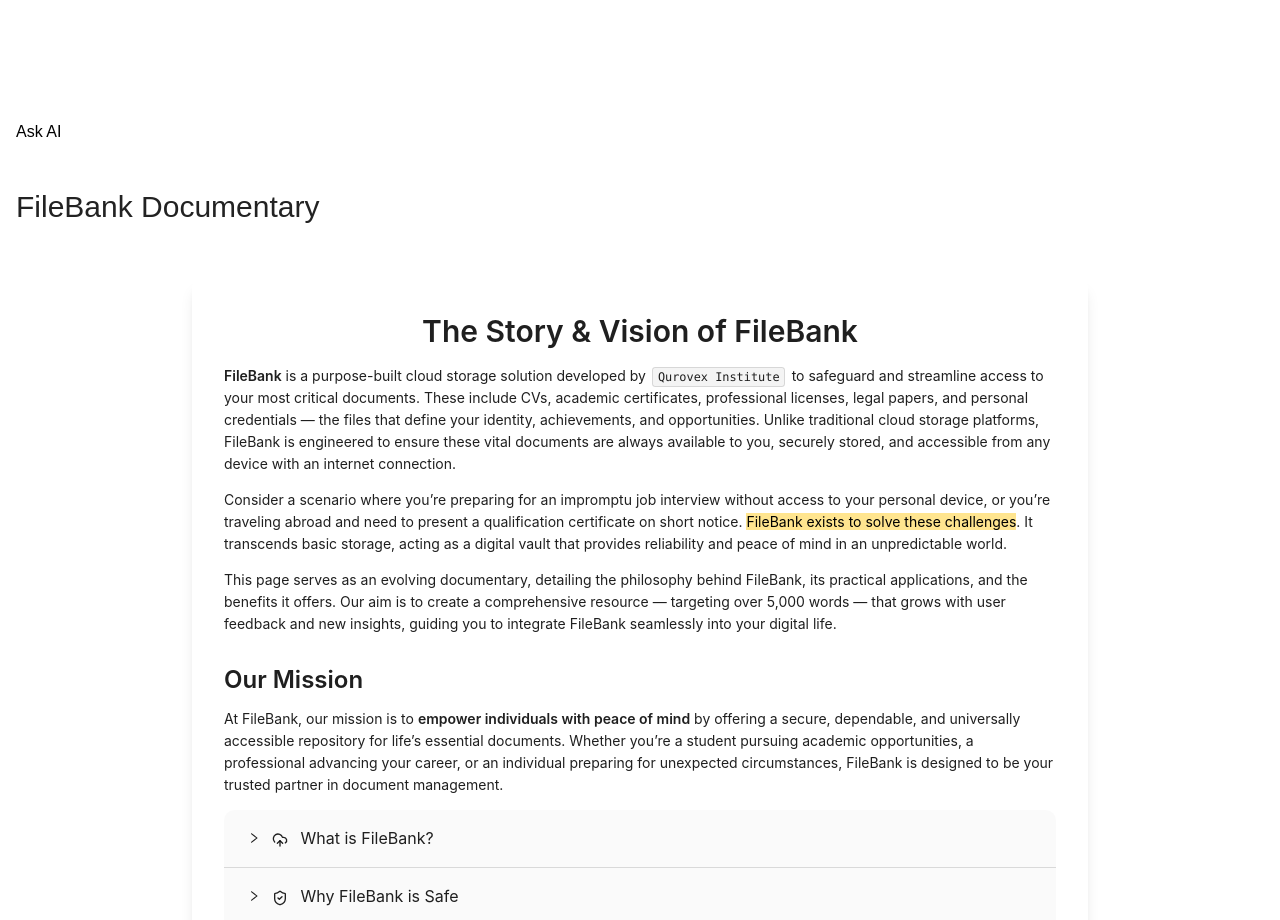
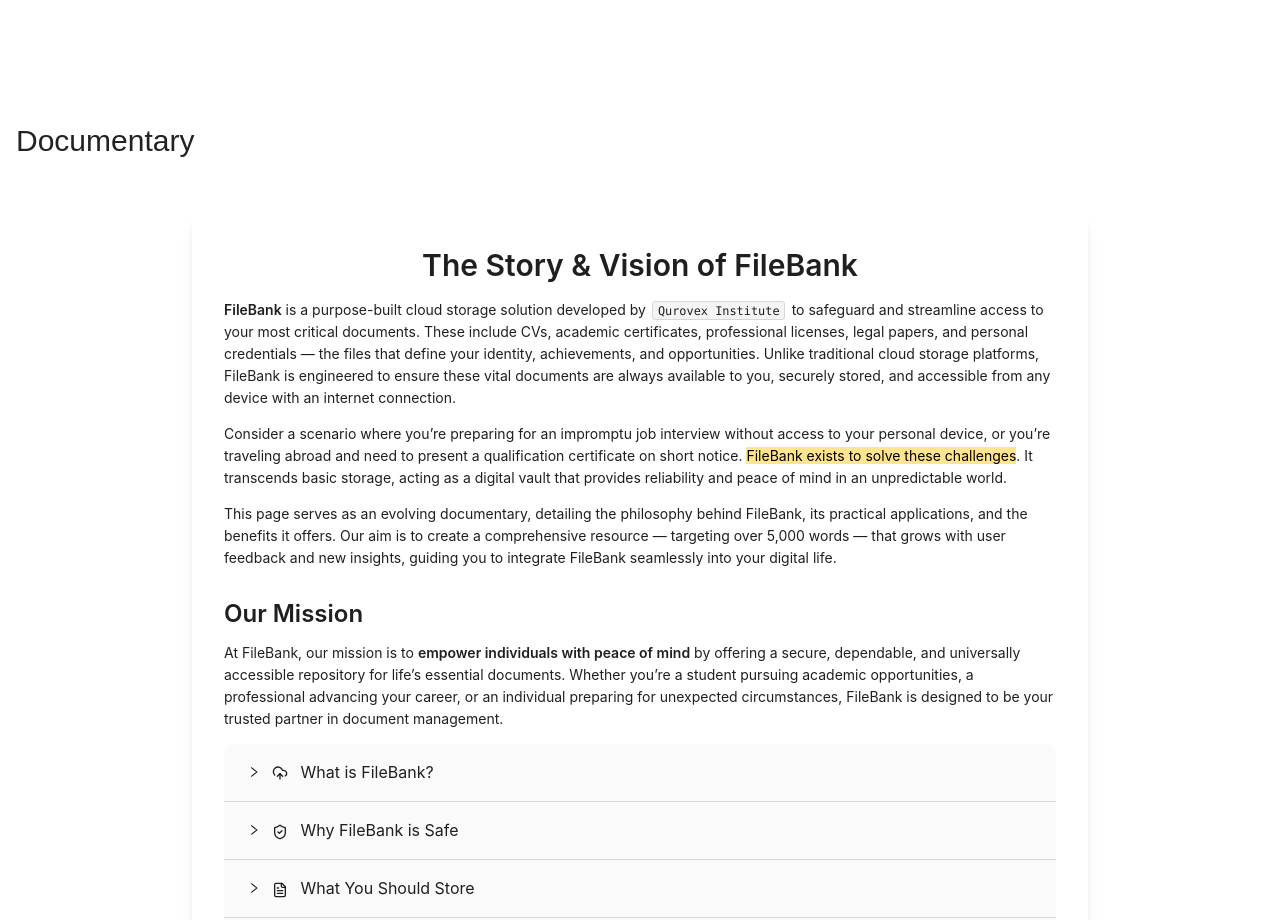
Before and after one commit to Ymffuture/Filebank, a React (Vite) app in the folder filebank-frontend/: page /dashboard in a window 1280 px wide. Shown: the part 880-1800 px from the top of the page. Built offline with nearby package versions, Linux system fonts and the light colour scheme.

Commit message:
Update Home.jsx

```diff
--- a/filebank-frontend/src/pages/Home.jsx
+++ b/filebank-frontend/src/pages/Home.jsx
@@ -12,17 +12,16 @@ export default function Home() {
       <Navbar />
       <main className="container mx-auto py-10 space-y-12 px-4">
         <section>
-          <h1 className="text-3xl font-bold text-gray-700 mb-2">Start uploading Your Files</h1>
+          <h1 className="text-3xl font-bold text-gray-700 mb-0">Start uploading Your Files</h1>
           <FileUpload onUpload={() => setRefresh((r) => r + 1)} />
         </section>
 <section>
-<h1>Ask AI</h1>
   <Ai/>
 </section>
 
 
         <section>
-          <h1 className="text-3xl font-bold text-[#222] mb-2">FileBank Documentary</h1>
+          <h1 className="text-3xl font-bold text-[#222]">Documentary</h1>
           <FileBankDocumentary />
         </section>
       </main>
```
